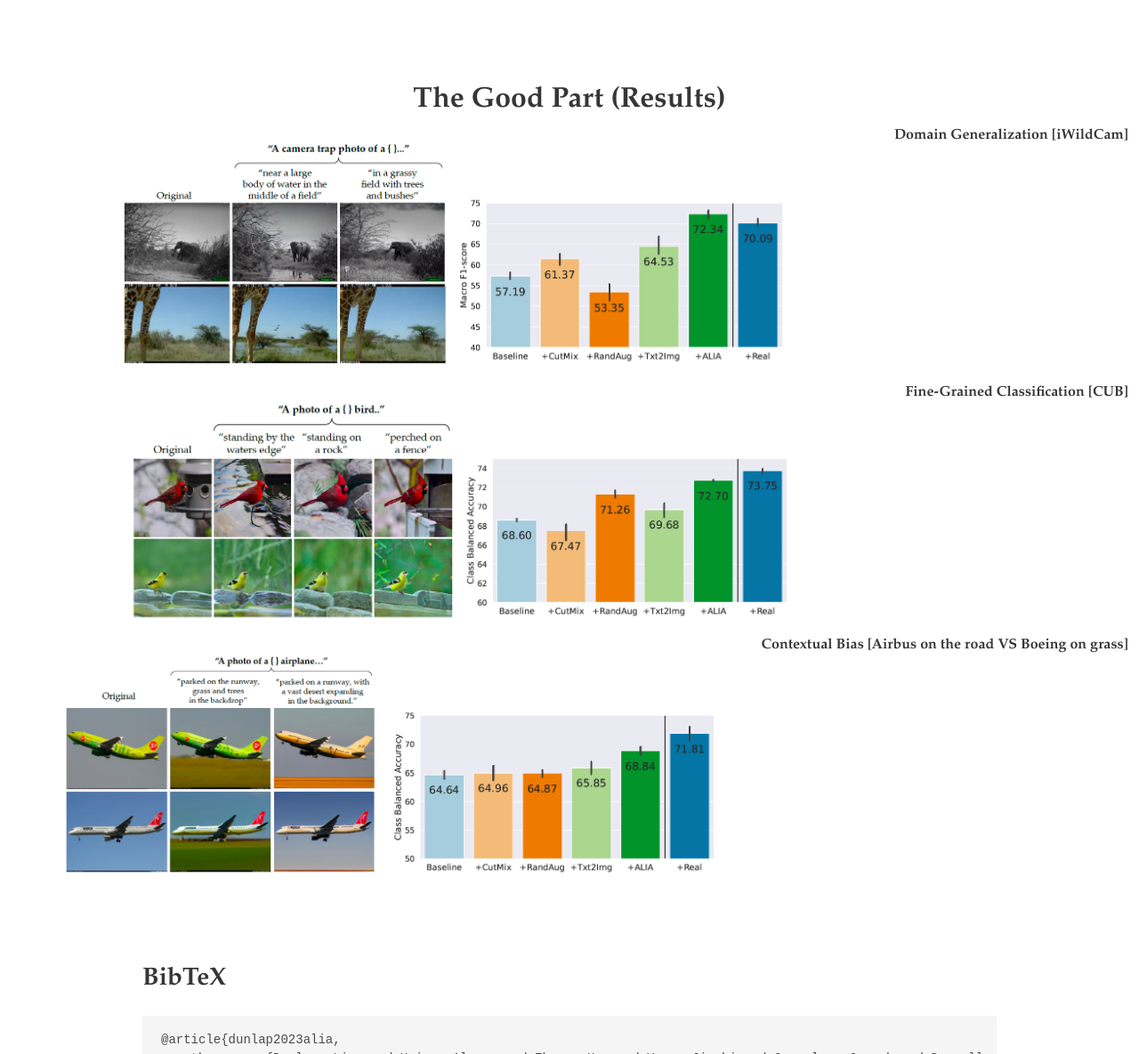
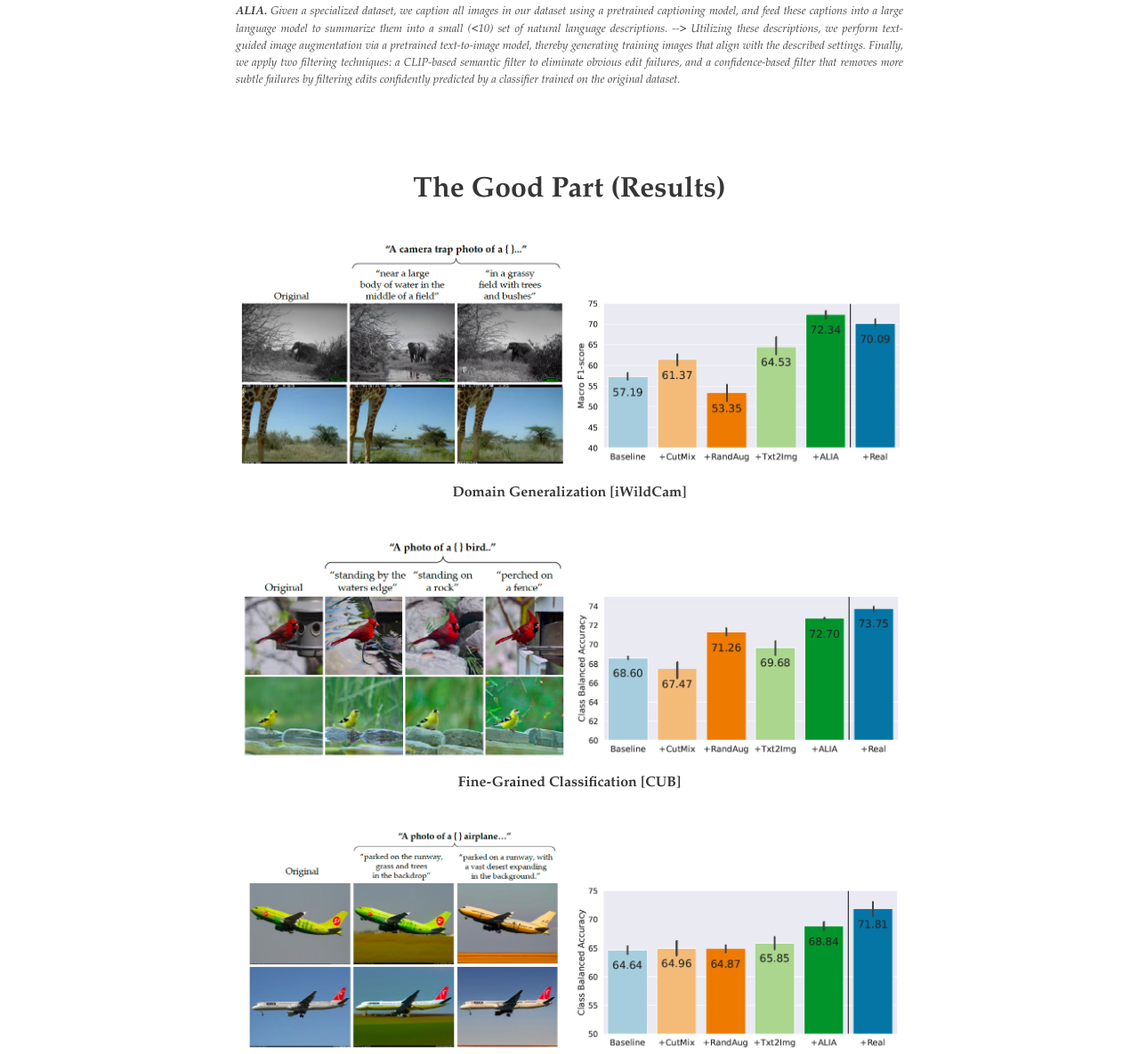
Before and after one commit to lisadunlap/alia-website, a plain HTML site: page index.html in a window 1280 px wide. Shown: the part 1615-2800 px from the top of the page at 89% size. Drawn offline with nearby package versions, Linux system fonts and the light colour scheme; some icons are missing; a web font is replaced by a local one.

Commit message:
good enough

```diff
--- a/index.html
+++ b/index.html
@@ -95,15 +95,6 @@
   </div>
 </section>
 
-<!-- <section class="section"> -->
-  </div>
-  <figure class="image" id="fig-method">
-  <img src="./assets/teaser.png" class="image-spacing, center" style="width: 700px">
-  <!-- <figcaption class="center image-caption" style="width: 750px">Example augmentations using text-to-images generation, traditional data augmentation methods, and our method, Automated Language-guided Image Editing (ALIA) on CUB. Images generated by ALIA retain task-relevant information while providing more domain diversity as specified by the prompts. Within the prompts, { } indicates the specific class name.</figcaption> -->
-  </figure>
-  </div>
-<!-- </section> -->
-
 <section class="section">
   <div class="container is-max-desktop">
     <!-- Abstract. -->
@@ -130,6 +121,12 @@
     </div>
     <!--/ Abstract. -->
   </div>
+  <figure class="image" id="fig-method">
+  <img src="./assets/teaser.png" class="image-spacing, center" style="width: 700px">
+  <!-- <figcaption class="center image-caption" style="width: 750px">Example augmentations using text-to-images generation, traditional data augmentation methods, and our method, Automated Language-guided Image Editing (ALIA) on CUB. Images generated by ALIA retain task-relevant information while providing more domain diversity as specified by the prompts. Within the prompts, { } indicates the specific class name.</figcaption> -->
+  </figure>
+  </div>
+  </div>
 </section>
 
 <section class="section">
@@ -149,8 +146,8 @@
         </div>
         <figure class="image" id="fig-method">
 	  	  <img src="./assets/approach.png" class="center" style="width: 750px">
-        <!-- <figcaption class="center image-caption"  style="width: 750px"><strong>ALIA.</strong> Given a specialized dataset, we caption all images in our dataset using a pretrained captioning model, and feed these captions into a large language model to summarize them into a small (<10) set of natural language descriptions.
-    Utilizing these descriptions, we perform text-guided image augmentation via a pretrained text-to-image model, thereby generating training images that align with the described settings. Finally, we apply two filtering techniques: a CLIP-based semantic filter to eliminate obvious edit failures, and a confidence-based filter that removes more subtle failures by filtering edits confidently predicted by a classifier trained on the original dataset.</figcaption> -->
+         <figcaption class="center image-caption"  style="width: 750px"><strong>ALIA.</strong> Given a specialized dataset, we caption all images in our dataset using a pretrained captioning model, and feed these captions into a large language model to summarize them into a small (<10) set of natural language descriptions.  -->
+    Utilizing these descriptions, we perform text-guided image augmentation via a pretrained text-to-image model, thereby generating training images that align with the described settings. Finally, we apply two filtering techniques: a CLIP-based semantic filter to eliminate obvious edit failures, and a confidence-based filter that removes more subtle failures by filtering edits confidently predicted by a classifier trained on the original dataset.</figcaption>
 	  	</figure>
       </div>
     </div>
@@ -161,7 +158,6 @@
     <div class="columns is-centered has-text-centered">
       <div class="column is-full-width">
         <h2 class="title is-3">The Good Part (Results)</h2>
-
         <!-- <div class="content has-text-justified">
           <p>The prompts generated by <i>ALIA</i>:
             <ol>
@@ -172,14 +168,12 @@
             </ol>
 
         </div> -->
-        <div class="columns">
           <figure class="image column">
             <img src="./assets/wilds.png" class="center" style="width: 750px">
             <!-- <figcaption class="center image-caption"  style="width: 750px"><strong>iWildCam.</strong> Original training images and the corresponding data generated from ALIA based on the generated prompts (left) and the macro F1-scores for adding in generated data from ALIA, Txt2Img, real data, CutMix augmentation, and RandAug augmentation (right). Not only is ALIA able to outperform the augmentation baseles and text-to-image generated data, it also outperforms the addition of real data!</figcaption> -->
             <!-- <figcaption class="center image-caption"  style="width: 750px"><strong>iWildCam.</strong> Evaluation on domain generalization dataset, where locations in the testset are not present in the training set. Not only is ALIA able to outperform the augmentation baseles and text-to-image generated data, it also outperforms the addition of real data!</figcaption> -->
           </figure>
           <h2 class="title is-size-6">Domain Generalization [iWildCam]</h2>
-        </div>
       </div>
     </div>
     <!--/ B -->
@@ -200,13 +194,11 @@
           </ol>
         </div> -->
 
-        <div class="columns">
           <figure class="image column">
             <img src="./assets/cub.png" class="center" style="width: 750px">
             <!-- <figcaption class="center image-caption"  style="width: 750px"><strong>CUB.</strong> Evaluation on fine-grained bird classification with the same train and test distribution. ALIA is able to outperform all data augmentation techniques. </figcaption> -->
           </figure>
           <h2 class="title is-size-6">Fine-Grained Classification [CUB]</h2>
-        </div>
       </div>
     </div>
     <!--/ C -->
@@ -226,13 +218,13 @@
         </ol>
         </div> -->
 
-        <div class="columns">
+
           <figure class="image column">
             <img src="./assets/planes.png" class="center" style="width: 750px">
             <!-- <figcaption class="center image-caption"  style="width: 750px"><strong>Airbus vs Booeing.</strong>Results on dataset of Airbus vs Boeing planes where Airbus planes are never seen in the grass and Being planes are never seen on the road during training. ALIA is able to generate useful domai</figcaption> -->
           </figure>
           <h2 class="title is-size-6">Contextual Bias [Airbus on the road VS Boeing on grass]</h2>
-        </div>
+
       </div>
     </div>
     <!--/ D -->
```
